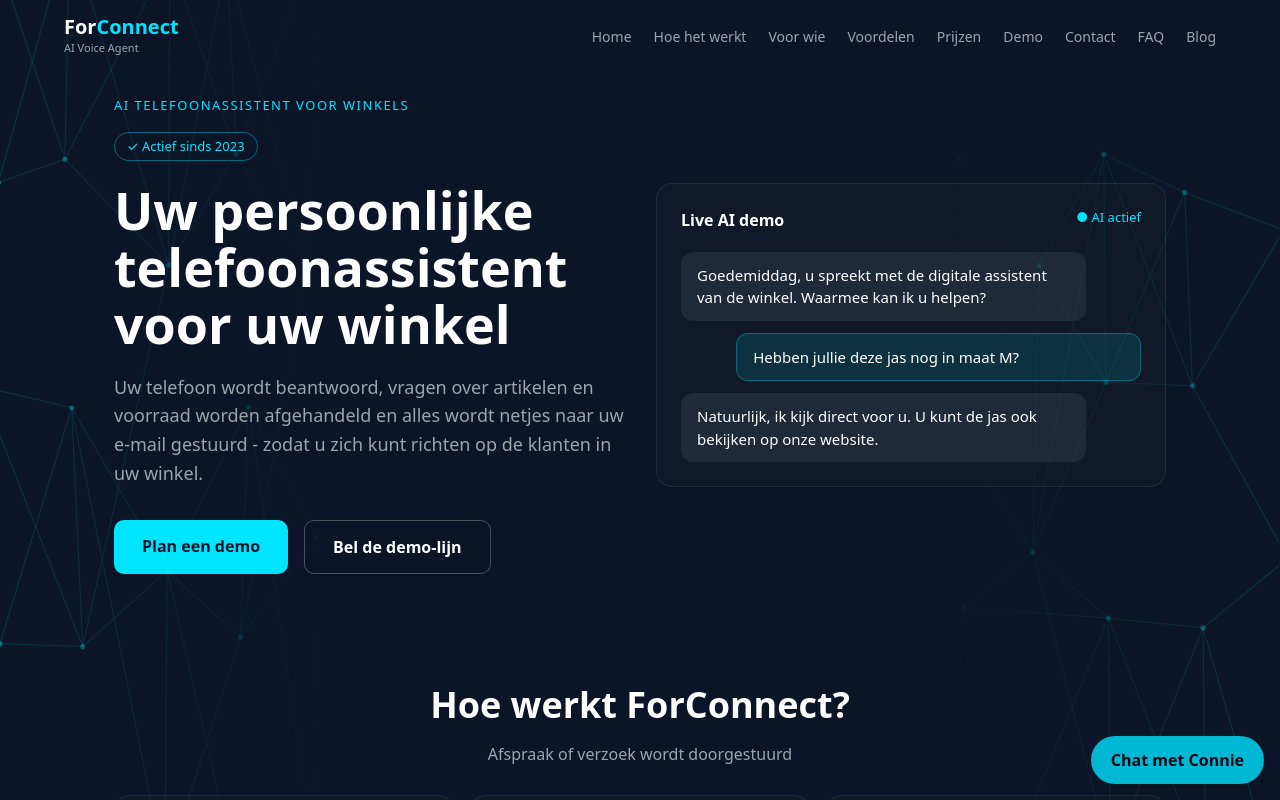
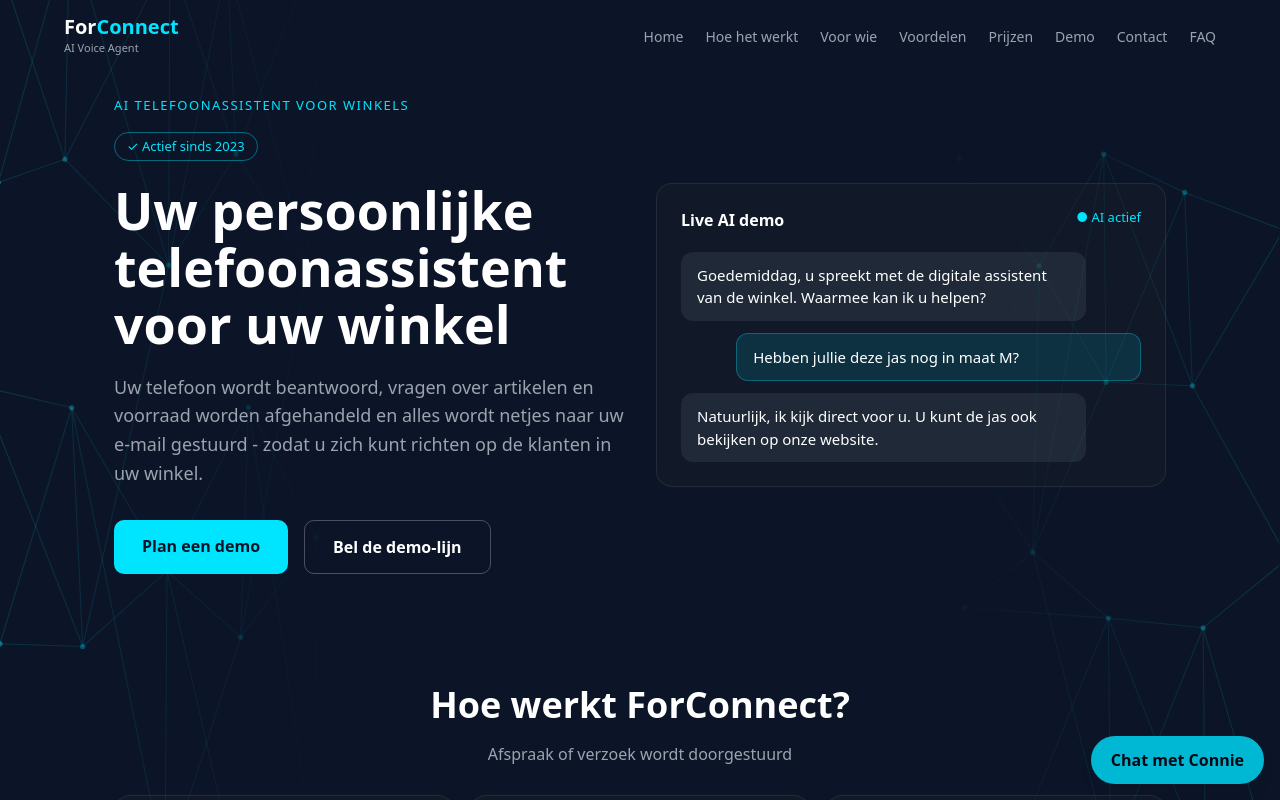
Before and after one commit to ForConnect/forconnect-site, a Next.js app: page /winkels in a window 1280 px wide. Shown: the top 800 px of the page. Built offline with nearby package versions, Linux system fonts and the light colour scheme.

Commit message:
Winkels: align contact and founder

```diff
--- a/app/winkels/page.tsx
+++ b/app/winkels/page.tsx
@@ -251,9 +251,6 @@
               {l}
             </a>
           ))}
-          <a href="/blog" style={{ color: MUTED, textDecoration: "none", fontSize: 14 }}>
-            Blog
-          </a>
         </nav>
       </header>
 
```
